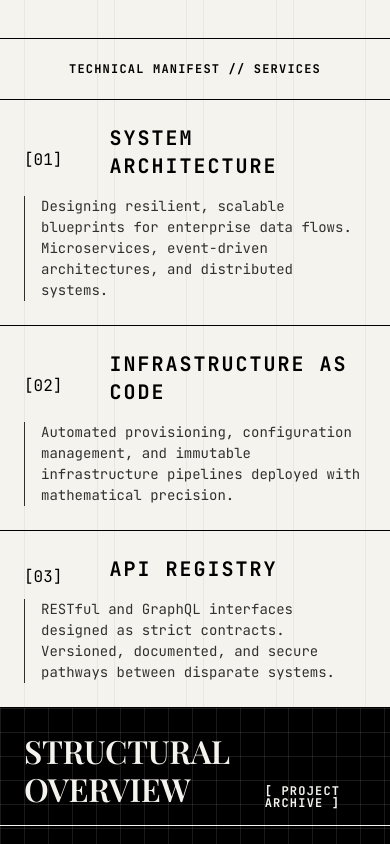
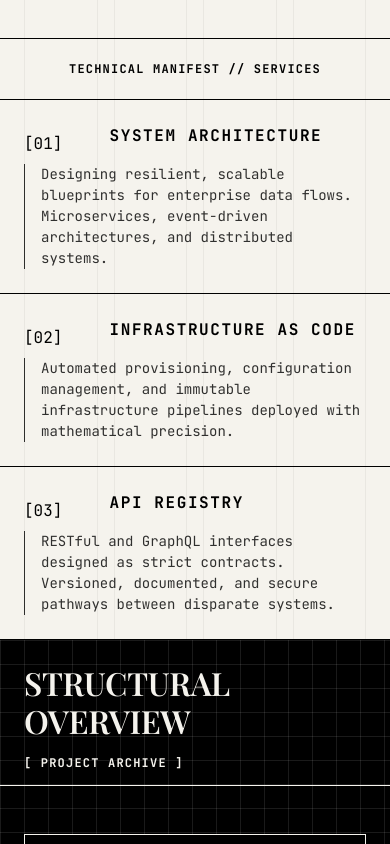
Before and after one commit to albin6/qodlynq-website, a Next.js app: page / in a window 390 px wide. Shown: the part 940-1784 px from the top of the page. Built offline with nearby package versions, Linux system fonts and the light colour scheme; a web font is replaced by a local one.

Commit message:
feat: implement Services, Work, Header, and AboutContact layout components

```diff
--- a/src/components/layout/Header.tsx
+++ b/src/components/layout/Header.tsx
@@ -30,7 +30,8 @@ export function Header() {
   ];
 
   return (
-    <header className="bg-background/90 backdrop-blur-md text-primary top-0 border-b border-primary flex justify-between items-center w-full px-margin h-20 sticky z-50">
+    <>
+      <header className="bg-background/90 backdrop-blur-md text-primary top-0 border-b border-primary flex justify-between items-center w-full px-margin h-20 sticky z-40">
       <Link href="/" className="flex items-center justify-between h-full" onClick={() => setIsOpen(false)}>
         <Image
           src="/logo-spinner.svg"
@@ -78,7 +79,9 @@ export function Header() {
         </button>
       </div>
 
-      {/* Mobile Menu Overlay */}
+      </header>
+
+      {/* Mobile Menu Overlay (Moved outside <header> to avoid backdrop-filter containing block bug) */}
       <AnimatePresence>
         {isOpen && (
           <>
@@ -131,6 +134,6 @@ export function Header() {
           </>
         )}
       </AnimatePresence>
-    </header>
+    </>
   );
 }
--- a/src/components/sections/AboutContact.tsx
+++ b/src/components/sections/AboutContact.tsx
@@ -14,13 +14,13 @@ export function AboutContact() {
           </h2>
           <div className="space-y-8 flex-grow">
             <div className="border-l-4 border-primary pl-4">
-              <h3 className="font-label-caps text-label-caps text-lg mb-2">DR. ELARA VANCE [ ARCHITECT ]</h3>
+              <h3 className="font-label-caps text-label-caps text-base md:text-lg mb-2 text-balance">DR. ELARA VANCE [ ARCHITECT ]</h3>
               <p className="font-body-md text-body-md opacity-80">
                 Ph.D. in Distributed Systems. Former Lead Infrastructure Engineer at global cloud provider. Architected systems handling 10M+ concurrent TCP connections.
               </p>
             </div>
             <div className="border-l-4 border-primary pl-4">
-              <h3 className="font-label-caps text-label-caps text-lg mb-2">MARCUS REY [ SYSTEMS ]</h3>
+              <h3 className="font-label-caps text-label-caps text-base md:text-lg mb-2 text-balance">MARCUS REY [ SYSTEMS ]</h3>
               <p className="font-body-md text-body-md opacity-80">
                 Specialist in immutable infrastructure and zero-trust networks. 15 years designing fault-tolerant financial ledgers. Obsessed with mathematical provability in code.
               </p>
@@ -31,7 +31,7 @@ export function AboutContact() {
         {/* Contact (Brutalist Form) */}
         <div id="contact" className="col-span-4 md:col-span-4 lg:col-span-7 p-margin flex flex-col justify-between">
           <div className="mb-12">
-            <h2 className="font-label-caps text-label-caps text-xl mb-4">[ INITIATE SECURE HANDSHAKE ]</h2>
+            <h2 className="font-label-caps text-label-caps text-base md:text-xl mb-4 text-balance">[ INITIATE SECURE HANDSHAKE ]</h2>
             <p className="font-body-md text-body-md opacity-80 max-w-md">
               Transmit project parameters for evaluation. Only structurally sound propositions will receive a response.
             </p>
--- a/src/components/sections/Services.tsx
+++ b/src/components/sections/Services.tsx
@@ -52,7 +52,7 @@ export function Services() {
           {/* Row 1 */}
           <motion.div variants={itemVariants} className="grid grid-cols-4 md:grid-cols-8 lg:grid-cols-9 border-b border-primary p-margin hover:bg-black hover:text-vellum transition-colors group cursor-crosshair">
             <div className="col-span-1 font-body-lg text-body-lg flex items-center md:items-start">[01]</div>
-            <div className="col-span-3 font-label-caps text-label-caps text-xl flex items-center mb-4 md:mb-0">
+            <div className="col-span-3 font-label-caps text-label-caps text-base md:text-xl flex items-center mb-4 md:mb-0 text-balance">
               SYSTEM ARCHITECTURE
             </div>
             <div className="col-span-4 md:col-span-4 lg:col-span-5 font-body-md text-body-md opacity-80 pl-4 border-l border-primary group-hover:border-vellum">
@@ -62,7 +62,7 @@ export function Services() {
           {/* Row 2 */}
           <motion.div variants={itemVariants} className="grid grid-cols-4 md:grid-cols-8 lg:grid-cols-9 border-b border-primary p-margin hover:bg-black hover:text-vellum transition-colors group cursor-crosshair">
             <div className="col-span-1 font-body-lg text-body-lg flex items-center md:items-start">[02]</div>
-            <div className="col-span-3 font-label-caps text-label-caps text-xl flex items-center mb-4 md:mb-0">
+            <div className="col-span-3 font-label-caps text-label-caps text-base md:text-xl flex items-center mb-4 md:mb-0 text-balance">
               INFRASTRUCTURE AS CODE
             </div>
             <div className="col-span-4 md:col-span-4 lg:col-span-5 font-body-md text-body-md opacity-80 pl-4 border-l border-primary group-hover:border-vellum">
@@ -72,7 +72,7 @@ export function Services() {
           {/* Row 3 */}
           <motion.div variants={itemVariants} className="grid grid-cols-4 md:grid-cols-8 lg:grid-cols-9 p-margin hover:bg-black hover:text-vellum transition-colors group cursor-crosshair">
             <div className="col-span-1 font-body-lg text-body-lg flex items-center md:items-start">[03]</div>
-            <div className="col-span-3 font-label-caps text-label-caps text-xl flex items-center mb-4 md:mb-0">
+            <div className="col-span-3 font-label-caps text-label-caps text-base md:text-xl flex items-center mb-4 md:mb-0 text-balance">
               API REGISTRY
             </div>
             <div className="col-span-4 md:col-span-4 lg:col-span-5 font-body-md text-body-md opacity-80 pl-4 border-l border-primary group-hover:border-vellum">
--- a/src/components/sections/Work.tsx
+++ b/src/components/sections/Work.tsx
@@ -26,9 +26,9 @@ export function Work() {
         }}
       />
 
-      <div className="px-margin mb-12 flex justify-between items-end border-b border-vellum pb-4 relative z-10">
-        <h2 className="font-headline-lg text-headline-lg uppercase">STRUCTURAL OVERVIEW</h2>
-        <span className="font-label-caps text-label-caps tracking-widest">[ PROJECT ARCHIVE ]</span>
+      <div className="px-margin mb-12 flex justify-between items-end border-b border-vellum pb-4 relative z-10 flex-wrap gap-4">
+        <h2 className="font-headline-lg text-headline-lg uppercase text-balance">STRUCTURAL OVERVIEW</h2>
+        <span className="font-label-caps text-label-caps tracking-widest text-balance text-right sm:text-left">[ PROJECT ARCHIVE ]</span>
       </div>
 
       <div className="grid grid-cols-1 md:grid-cols-2 gap-gutter px-margin pb-margin relative z-10">
```
